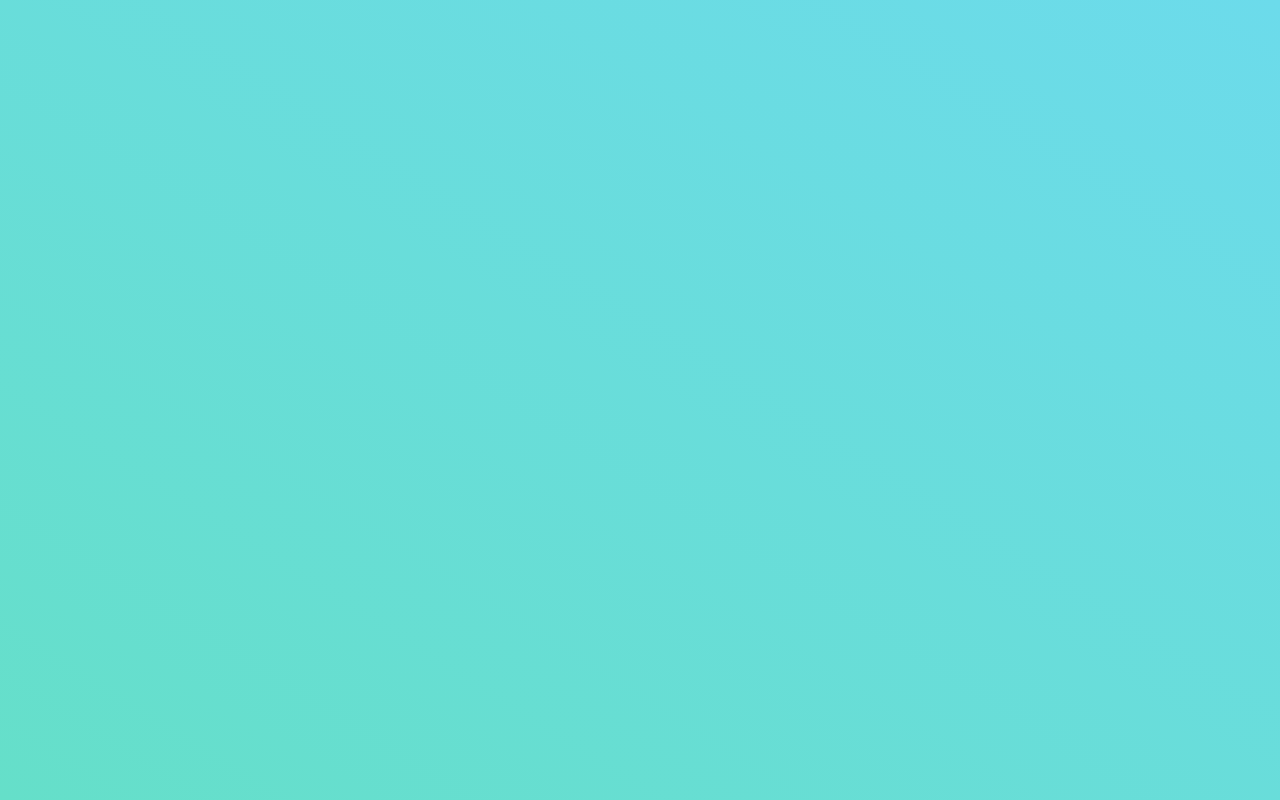
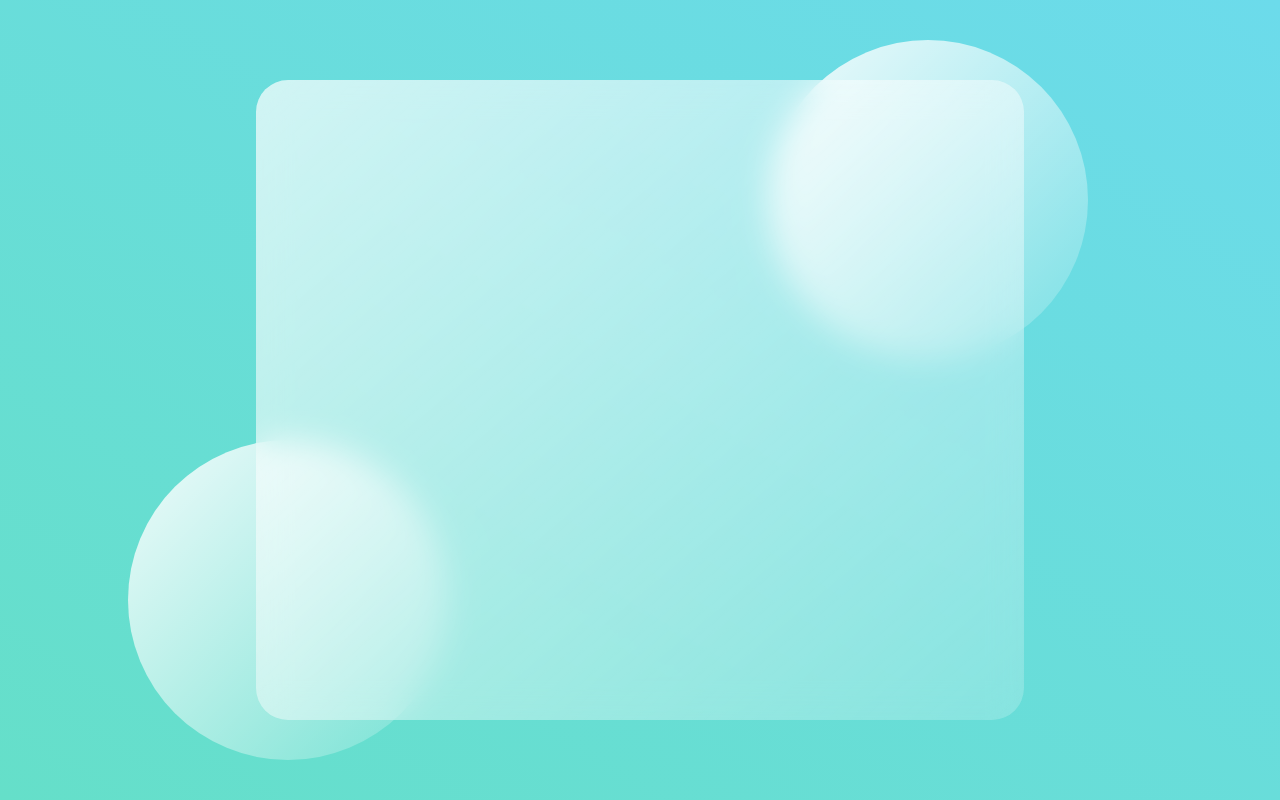
Before and after one commit to nikgrbn/glass-website, a plain HTML site: page index.html in a window 1280 px wide. Drawn offline with Linux system fonts and the light colour scheme.

Commit message:
circles and dashboard background added

```diff
--- a/styles.css
+++ b/styles.css
@@ -7,4 +7,38 @@
 main {
     min-height: 100vh;
     background: linear-gradient(to right top, #65dfc9, #6cdbeb);
+    display: flex;
+    align-items: center;
+    justify-content: center;
 }
+
+.glass {
+    background: white;
+    min-height: 80vh;
+    width: 60%;
+    background: linear-gradient(to right bottom,
+     rgba(255, 255, 255, 0.7), rgba(255, 255, 255, 0.2));
+    border-radius: 2rem;
+    z-index: 2;
+    backdrop-filter: blur(1rem);
+}
+
+.circle1, .circle2 {
+    background: white;
+    background: linear-gradient(to right bottom,
+    rgba(255, 255, 255, 0.9), rgba(255, 255, 255, 0.1));
+    height: 20rem;
+    width: 20rem;
+    position: absolute;
+    border-radius: 50%;
+}
+
+.circle1 {
+    top: 5%;
+    right: 15%;
+}
+
+.circle2 {
+    bottom: 5%;
+    left: 10%;
+}
```
